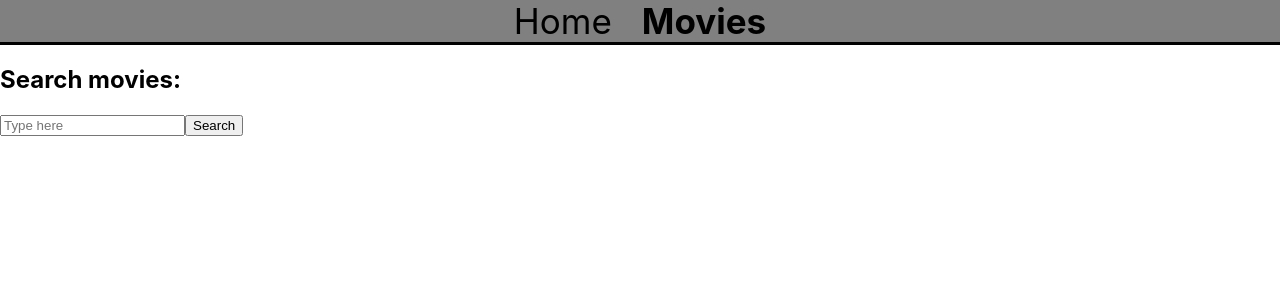
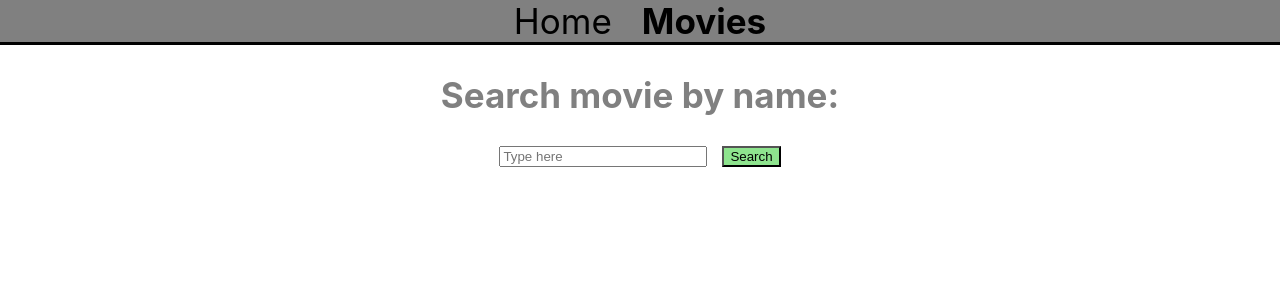
Before and after one commit to VitaliyLenin/goit-react-hw-05-movies, a React (Create React App) app: page /movies in a window 1280 px wide. Shown: the top 300 px of the page. Built offline with nearby package versions, Linux system fonts and the light colour scheme.

Commit message:
add styles

```diff
--- a/src/components/Cast/Cast.jsx
+++ b/src/components/Cast/Cast.jsx
@@ -2,7 +2,6 @@ import { useParams } from 'react-router-dom';
 import { useState, useEffect } from 'react';
 import { getMovieCast } from 'shared/Api';
 
-import css from './Cast.module.css';
 import PropTypes from 'prop-types';
 
 const Cast = () => {
@@ -32,14 +31,13 @@ const Cast = () => {
       {loading ? (
         'Loading...'
       ) : data && data.length > 0 ? (
-        <div className={css.listWrap}>
-          <ul className={css.list}>
+        <div>
+          <ul>
             {data.map(({ name, character, profile_path, id }) => (
-              <li key={id} className={css.listItem}>
+              <li key={id}>
                 {}
                 {profile_path ? (
                   <img
-                    className={css.listImg}
                     alt={name}
                     src={`https://image.tmdb.org/t/p/w92${profile_path}`}
                   />
@@ -47,14 +45,14 @@ const Cast = () => {
                   'Image'
                 )}
 
-                <p className={css.listName}>{name}</p>
-                <p className={css.listCharacter}>{character}</p>
+                <p>{name}</p>
+                <p>{character}</p>
               </li>
             ))}
           </ul>
         </div>
       ) : (
-        <p className={css.error}>No data found</p>
+        <p>No data found</p>
       )}
     </>
   );
--- a/src/components/Home/Home.module.css
+++ b/src/components/Home/Home.module.css
@@ -0,0 +1,5 @@
+.title {
+  font-size: 35px;
+  margin-left: 50px;
+  color: gray;
+}
--- a/src/components/MovieDetails/MovieDetails.jsx
+++ b/src/components/MovieDetails/MovieDetails.jsx
@@ -46,8 +46,8 @@ const MovieDetails = () => {
       {loading ? (
         'Loading...'
       ) : (
-        <>
-          <div className={css.imgWrap}>
+        <div className={css.container}>
+          <div className={css.info_wrap}>
             {data.poster_path ? (
               <img
                 className={css.img}
@@ -58,19 +58,20 @@ const MovieDetails = () => {
               'NO Image'
             )}
 
-            <div className={css.descrWrap}>
+            <div>
               <h1>
                 {data.original_title} ({getYear(data.release_date)})
               </h1>
-              <p className={css.descrTitle}>
+              <p className={css.description}>
                 User Score: {~~(data.vote_average * 10)}%
               </p>
-              <p className={css.descrTitle}>Overview</p>
+              <p className={css.description}>Overview</p>
               <p>{data.overview}</p>
-              <p className={css.descrTitle}>Genres</p>
+              <p className={css.description}>Genres</p>
               <p>{getGenres(data.genres)}</p>
             </div>
           </div>
+
           <div>
             <ul className={css.btnList}>
               <li>
@@ -88,7 +89,7 @@ const MovieDetails = () => {
           <Suspense fallback={<div>Loading subpage...</div>}>
             <Outlet />
           </Suspense>
-        </>
+        </div>
       )}
     </>
   );
--- a/src/components/MovieDetails/MovieDetails.module.css
+++ b/src/components/MovieDetails/MovieDetails.module.css
@@ -0,0 +1,27 @@
+h1 {
+  margin: 0;
+}
+
+.img {
+  width: 300px;
+}
+
+.container {
+  padding: 15px;
+}
+
+.btn {
+  text-decoration: none;
+  color: rgb(0, 0, 0);
+  font-weight: bold;
+  margin: 15px 15px;
+}
+
+.info_wrap {
+  display: flex;
+  gap: 20px;
+}
+
+.description {
+  font-weight: bold;
+}
--- a/src/components/MovieList/MovieList.jsx
+++ b/src/components/MovieList/MovieList.jsx
@@ -1,15 +1,21 @@
 import { Link } from 'react-router-dom';
+
+import css from './MovieList.module.css';
 
 const MovieList = ({ movies, location }) => {
   const elements = movies.map(({ id, title }) => (
-    <li key={id}>
-      <Link state={{ from: location }} to={`/movies/${id}}`}>
+    <li key={id} className={css.movie_list}>
+      <Link
+        state={{ from: location }}
+        to={`/movies/${id}}`}
+        className={css.movie_link}
+      >
         {title}
       </Link>
     </li>
   ));
 
-  return <ol>{elements}</ol>;
+  return <ul>{elements}</ul>;
 };
 
 export default MovieList;
--- /dev/null
+++ b/src/components/MovieList/MovieList.module.css
@@ -0,0 +1,10 @@
+.movie_list {
+  margin-left: 15px;
+  margin-bottom: 15px;
+}
+
+.movie_link {
+  text-decoration: none;
+  font-size: 22px;
+  color: black;
+}
--- a/src/components/Movies/Movies.jsx
+++ b/src/components/Movies/Movies.jsx
@@ -61,15 +61,15 @@ const Movies = () => {
   return (
     <>
       <div className={css.wrap}>
-        <h2 className={css.title}>Search movies:</h2>
-        <form onSubmit={handleSubmit} className={css.movieForm}>
+        <h2 className={css.title}>Search movie by name:</h2>
+        <form onSubmit={handleSubmit} className={css.movie_form}>
           <input
             value={inputValue}
             onChange={handleChange}
             name="search"
             type="text"
             placeholder="Type here"
-            className={css.movieInput}
+            className={css.movie_input}
           />
           <button type="submit" className={css.btn}>
             Search
@@ -82,8 +82,12 @@ const Movies = () => {
             'Loading...'
           ) : movies?.length > 0 ? (
             movies.map(({ title, id }) => (
-              <li key={id} className={css.listItem}>
-                <Link state={{ from: location }} to={`/movies/${id}`}>
+              <li key={id} className={css.list_item}>
+                <Link
+                  state={{ from: location }}
+                  to={`/movies/${id}`}
+                  className={css.movie_link}
+                >
                   {title}
                 </Link>
               </li>
--- a/src/components/Movies/Movies.module.css
+++ b/src/components/Movies/Movies.module.css
@@ -0,0 +1,31 @@
+.wrap {
+  display: grid;
+  align-items: center;
+  justify-content: center;
+  justify-items: center;
+}
+
+.title {
+  font-size: 35px;
+  color: gray;
+}
+
+.movie_input {
+  margin-right: 15px;
+  width: 200px;
+}
+
+.btn {
+  background-color: rgb(142, 228, 142);
+}
+
+.list_item {
+  margin-left: 15px;
+  margin-bottom: 15px;
+}
+
+.movie_link {
+  text-decoration: none;
+  font-size: 22px;
+  color: black;
+}
--- a/src/components/Reviews/Reviews.jsx
+++ b/src/components/Reviews/Reviews.jsx
@@ -1,7 +1,6 @@
 import { useParams } from 'react-router-dom';
 import { useState, useEffect } from 'react';
 import { getMovieReviews } from 'shared/Api';
-import css from './Reviews.module.css';
 
 const Reviews = () => {
   const [data, setData] = useState(null);
@@ -30,18 +29,18 @@ const Reviews = () => {
       {loading ? (
         'Loading...'
       ) : data && data.length > 0 ? (
-        <div className={css.listWrap}>
-          <ul className={css.list}>
+        <div>
+          <ul>
             {data.map(({ author, content, id }) => (
-              <li key={id} className={css.listItem}>
-                <p className={css.listName}>{author}</p>
+              <li key={id}>
+                <p>{author}</p>
                 {content && content}
               </li>
             ))}
           </ul>
         </div>
       ) : (
-        <p className={css.error}>No reviews found</p>
+        <p>No reviews found</p>
       )}
     </>
   );
```
Also changed, not shown: src/components/Cast/Cast.module.css (deleted), src/components/Reviews/Reviews.module.css (deleted).
